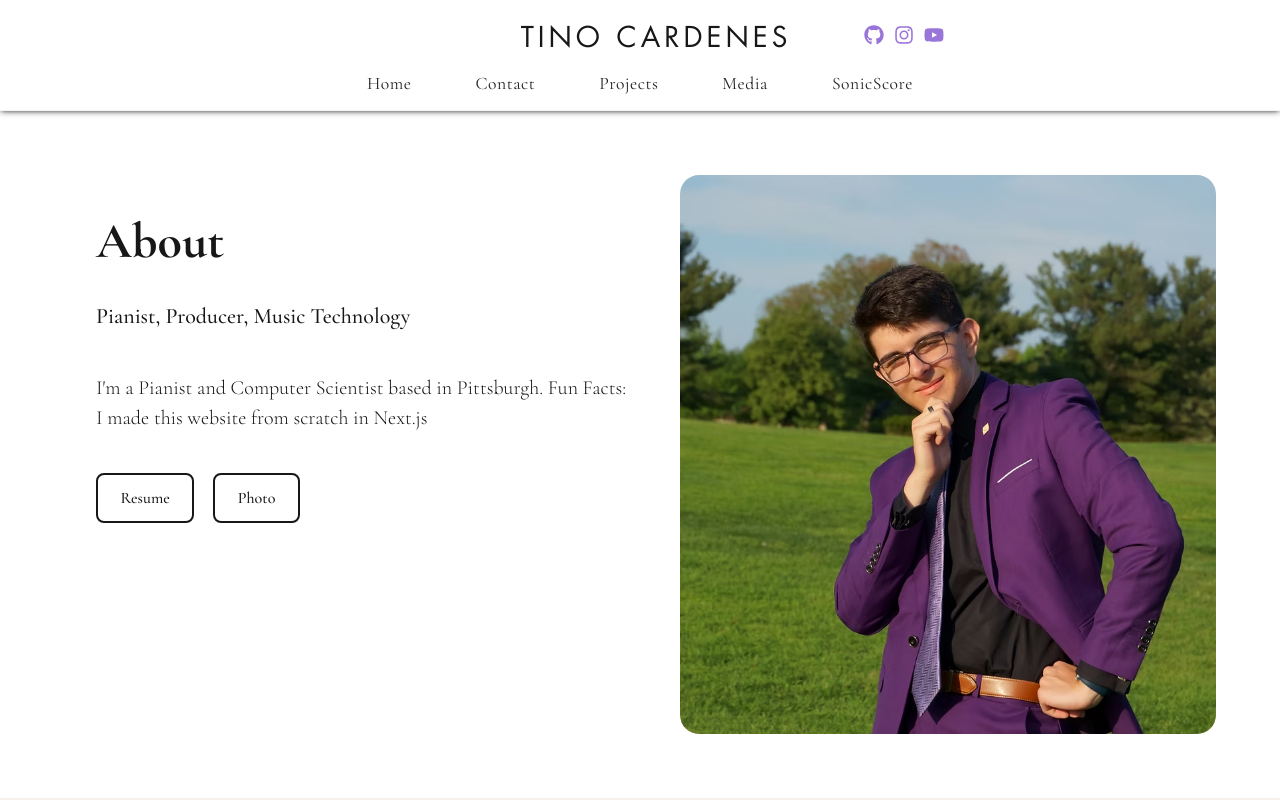
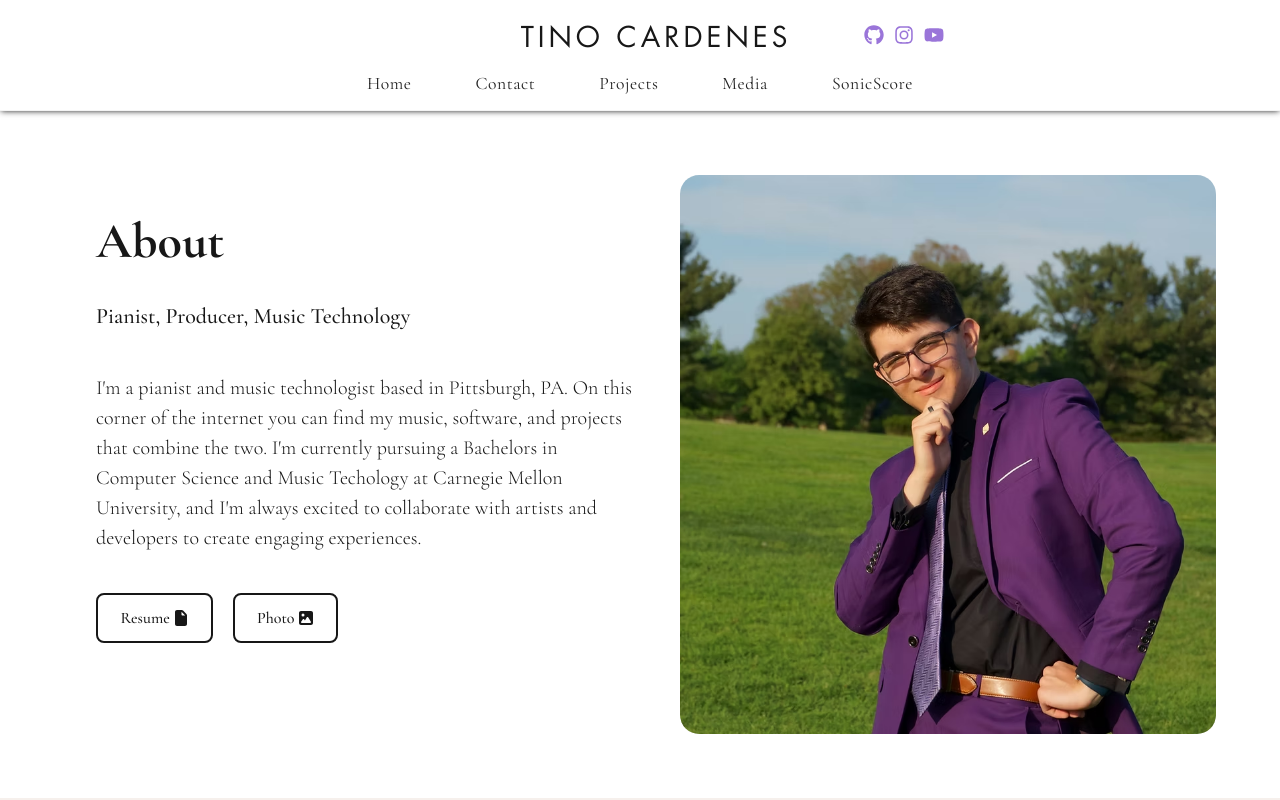
Before and after one commit to CardenesMa/tinocardenes.com, a Next.js app: page / in a window 1280 px wide. Shown: the top 800 px of the page. Built offline with nearby package versions, Linux system fonts and the light colour scheme.

Commit message:
updates to language and button UI

```diff
--- a/app/ui/Button.tsx
+++ b/app/ui/Button.tsx
@@ -1,14 +1,17 @@
 import React from "react";
 import styles from "./button.module.css";
 import Link from "next/link";
+import { FontAwesomeIcon } from "@fortawesome/react-fontawesome";
+import { IconDefinition } from "@fortawesome/free-brands-svg-icons";
 
 type ButtonProps = React.HTMLAttributes<HTMLAnchorElement> & {
     text: string;
     link: string;
     download?: boolean;
+    icon?: IconDefinition;
 };
 
-const Button = ({ text, link, download, ...props }: ButtonProps) => {
+const Button = ({ text, link, download, icon, ...props }: ButtonProps) => {
     const finalClassName = `${styles.button} ${props.className || ""}`;
 
     return (
@@ -18,6 +21,7 @@ const Button = ({ text, link, download, ...props }: ButtonProps) => {
             {...(download ? { download: true } : {})}
         >
             {text}
+            {icon && <FontAwesomeIcon icon={icon} aria-hidden="true" className={styles.icon} />}
 
         </Link>
     );
--- a/app/ui/about.tsx
+++ b/app/ui/about.tsx
@@ -3,6 +3,7 @@ import gstyles from "../globals.module.css";
 import Image from "next/image";
 import { serif } from "./fonts";
 import Button from "./Button";
+import { faFile, faImage } from "@fortawesome/free-solid-svg-icons";
 
 export default function About() {
   return (
@@ -11,17 +12,22 @@ export default function About() {
         <h1 className={gstyles.headline}>About</h1>
         <h2 className={gstyles.subheadline}>Pianist, Producer, Music Technology</h2>
         <p className={gstyles.description}>
-          I'm a Pianist and Computer Scientist based in Pittsburgh.
+          I'm a pianist and music technologist based in Pittsburgh, PA.
+          On this corner of the internet you can find my music, software, and projects that combine the two.
+          I'm currently pursuing a Bachelors in Computer Science and Music Techology at Carnegie Mellon University,
+          and I'm always excited to collaborate with artists and developers to create engaging experiences.
 
-          Fun Facts: I made this website from scratch in Next.js
         </p>
         <div className={styles.buttons}>
           <Button text="Resume"
             link="/resume.pdf"
-            download={true} />
+            download={true}
+            icon={faFile} />
           <Button text="Photo"
             link="/headshot.jpg"
-            download />
+            download={true}
+            icon={faImage}
+          />
         </div>
       </section>
       <aside className={styles.photoPanel + " col-span-1"}>
--- a/app/ui/button.module.css
+++ b/app/ui/button.module.css
@@ -2,6 +2,10 @@
   background: var(--background);
   border: var(--foreground) 2px solid;
   color: var(--foreground);
+  display: flex;
+  align-items: center;
+  gap: 0.2rem;
+  flex-direction: row;
   padding: 0.7rem 1.4rem;
   border-radius: 8px;
   text-decoration: none;
@@ -14,3 +18,6 @@
   color: var(--background);
   border-color:  transparent ;
 }
+.icon {
+  width: 1rem;
+}
```
Also changed, not shown: app/contact/page.tsx (added).
